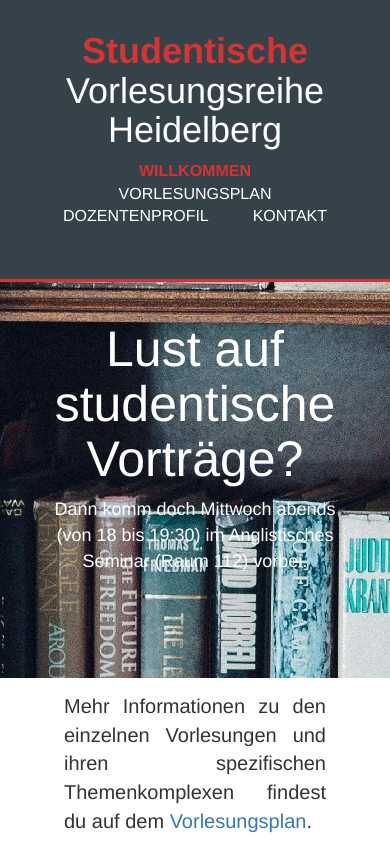
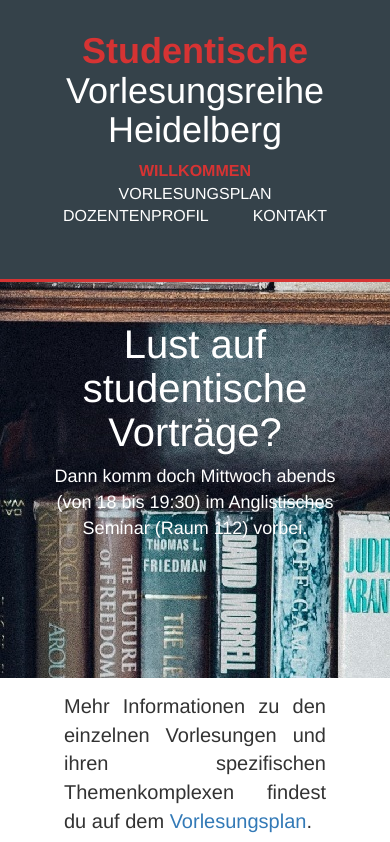
Before and after one commit to SV-HD/sv-hd.github.io, a plain HTML site: page index.html in a window 390 px wide. Shown: the top 842 px of the page. Drawn offline with nearby package versions, Linux system fonts and the light colour scheme.

Commit message:
update 4

```diff
--- a/css/style.css
+++ b/css/style.css
@@ -290,4 +290,10 @@ footer{
     section#Dozenten h4{
       text-align: center;
     }
+
+    #showcase h1,
+    #showcase2 h1,
+    #above-showcase h1{
+      font-size: 40px;
+    }
 }
```
